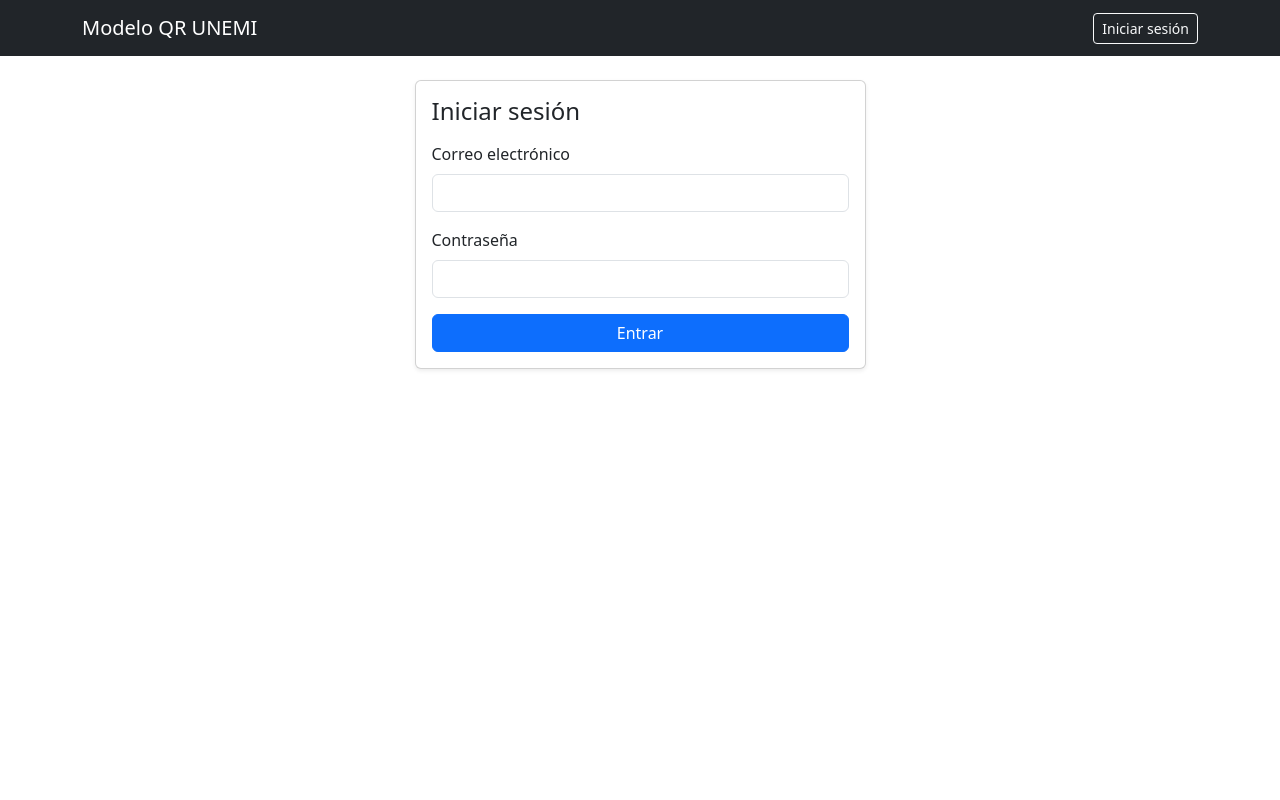
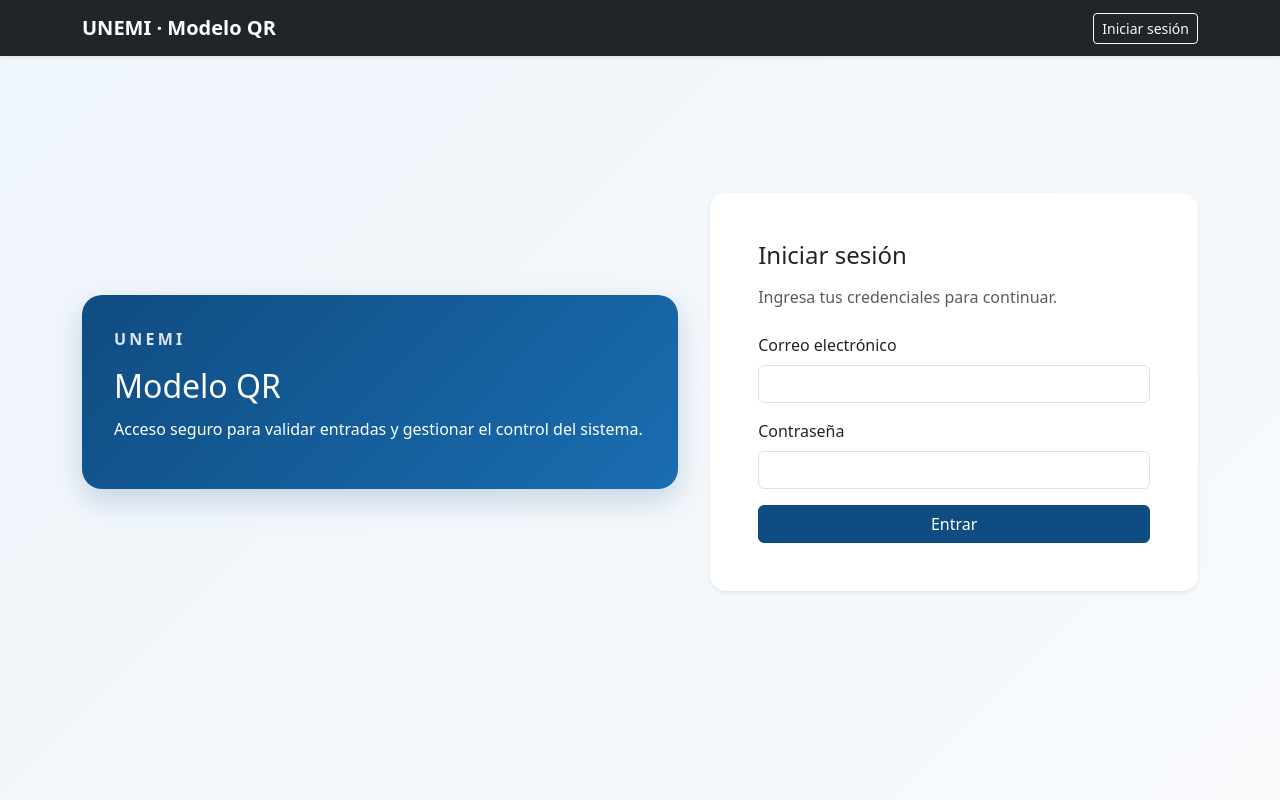
Before and after one commit to Darix-io/POO-Componente-Practico-Final, a Django app: page /login/ in a window 1280 px wide. Run offline with Django 5.2, Linux system fonts and the light colour scheme.

Commit message:
Sprint 4 Login Profesional

```diff
--- a/backend/security/views.py
+++ b/backend/security/views.py
@@ -1,5 +1,8 @@
+import json
+
 from django.contrib.auth import authenticate, login, logout
 from django.contrib.auth.mixins import LoginRequiredMixin
+from django.http import JsonResponse
 from django.shortcuts import redirect, render
 from django.views import View
 
@@ -13,13 +16,26 @@ class LoginPageView(View):
         return render(request, self.template_name, {"title": "Iniciar sesión"})
 
     def post(self, request, *args, **kwargs):
-        email = request.POST.get("email", "").strip()
-        password = request.POST.get("password", "")
+        if request.content_type and "application/json" in request.content_type:
+            try:
+                payload = json.loads(request.body.decode("utf-8"))
+            except json.JSONDecodeError:
+                return JsonResponse({"success": False, "message": "Solicitud inválida"}, status=400)
+            email = (payload.get("email") or "").strip()
+            password = payload.get("password") or ""
+        else:
+            email = request.POST.get("email", "").strip()
+            password = request.POST.get("password", "")
 
         user = authenticate(request, email=email, password=password)
         if user is not None:
             login(request, user)
+            if request.content_type and "application/json" in request.content_type:
+                return JsonResponse({"success": True, "message": "Inicio de sesión correcto", "redirect_url": "/"}, status=200)
             return redirect("home")
+
+        if request.content_type and "application/json" in request.content_type:
+            return JsonResponse({"success": False, "message": "Credenciales inválidas"}, status=401)
 
         return render(request, self.template_name, {"title": "Iniciar sesión", "error": "Credenciales inválidas"})
 
--- /dev/null
+++ b/backend/static/css/app.css
@@ -0,0 +1,63 @@
+:root {
+  --unemi-blue: #0f4c81;
+  --unemi-accent: #f5a623;
+  --surface: #f8fafc;
+}
+
+body {
+  background: linear-gradient(135deg, #eef5fb 0%, #f8fafc 100%);
+  min-height: 100vh;
+}
+
+.auth-shell {
+  display: grid;
+  grid-template-columns: 1.1fr 0.9fr;
+  gap: 2rem;
+  min-height: 78vh;
+  align-items: center;
+}
+
+.auth-branding {
+  background: linear-gradient(135deg, var(--unemi-blue) 0%, #1a6db1 100%);
+  border-radius: 1.25rem;
+  padding: 2rem;
+  color: #fff;
+  box-shadow: 0 12px 30px rgba(15, 76, 129, 0.2);
+}
+
+.brand-card h1 {
+  font-size: 2rem;
+  margin-bottom: 0.75rem;
+}
+
+.brand-eyebrow {
+  text-transform: uppercase;
+  letter-spacing: 0.2em;
+  font-weight: 700;
+  opacity: 0.85;
+}
+
+.auth-card {
+  border-radius: 1rem;
+}
+
+.btn-primary {
+  background-color: var(--unemi-blue);
+  border-color: var(--unemi-blue);
+}
+
+.btn-primary:hover {
+  background-color: #0c3b68;
+  border-color: #0c3b68;
+}
+
+@media (max-width: 767px) {
+  .auth-shell {
+    grid-template-columns: 1fr;
+    gap: 1rem;
+  }
+
+  .auth-branding {
+    padding: 1.25rem;
+  }
+}
--- /dev/null
+++ b/backend/static/js/login.js
@@ -0,0 +1,129 @@
+class ApiClient {
+  constructor() {
+    this.csrfToken = this.getCsrfToken();
+  }
+
+  getCsrfToken() {
+    const metaToken = document.querySelector('meta[name="csrf-token"]')?.content || '';
+    if (metaToken) {
+      return metaToken;
+    }
+
+    const cookieValue = document.cookie
+      .split('; ')
+      .find((row) => row.startsWith('csrftoken='));
+
+    return cookieValue ? cookieValue.split('=')[1] : '';
+  }
+
+  post(url, data) {
+    const headers = {
+      'Content-Type': 'application/json',
+      'X-Requested-With': 'XMLHttpRequest'
+    };
+
+    if (this.csrfToken) {
+      headers['X-CSRFToken'] = this.csrfToken;
+    }
+
+    return axios.post(url, data, {
+      headers,
+      xsrfCookieName: 'csrftoken',
+      xsrfHeaderName: 'X-CSRFToken'
+    }).catch((error) => {
+      throw this.handleError(error);
+    });
+  }
+
+  handleError(error) {
+    if (error.response) {
+      return new Error(error.response.data?.message || 'Error del servidor');
+    }
+    return new Error('No fue posible completar la solicitud');
+  }
+}
+
+class AuthService {
+  constructor(apiClient) {
+    this.apiClient = apiClient;
+  }
+
+  async login(email, password) {
+    const response = await this.apiClient.post('/login/', { email, password });
+    return response?.data?.success === true;
+  }
+}
+
+class LoginController {
+  constructor(authService, form, messageBox, submitButton) {
+    this.authService = authService;
+    this.form = form;
+    this.messageBox = messageBox;
+    this.submitButton = submitButton;
+    this.isSubmitting = false;
+  }
+
+  bindEvents() {
+    this.form.addEventListener('submit', (event) => this.handleSubmit(event));
+  }
+
+  async handleSubmit(event) {
+    event.preventDefault();
+
+    if (this.isSubmitting) {
+      return;
+    }
+
+    const email = document.getElementById('email').value.trim();
+    const password = document.getElementById('password').value;
+
+    if (!email || !password) {
+      this.showMessage('Completa todos los campos', 'danger');
+      return;
+    }
+
+    this.isSubmitting = true;
+    this.setLoading(true);
+
+    try {
+      const success = await this.authService.login(email, password);
+      if (success) {
+        window.location.href = '/';
+      } else {
+        this.showMessage('Credenciales inválidas', 'danger');
+      }
+    } catch (error) {
+      this.showMessage(error.message, 'danger');
+    } finally {
+      this.isSubmitting = false;
+      this.setLoading(false);
+    }
+  }
+
+  setLoading(isLoading) {
+    this.submitButton.disabled = isLoading;
+    this.submitButton.querySelector('.btn-label').classList.toggle('d-none', isLoading);
+    this.submitButton.querySelector('.spinner-border').classList.toggle('d-none', !isLoading);
+  }
+
+  showMessage(message, type) {
+    this.messageBox.className = `alert alert-${type}`;
+    this.messageBox.textContent = message;
+    this.messageBox.classList.remove('d-none');
+  }
+}
+
+document.addEventListener('DOMContentLoaded', () => {
+  const form = document.getElementById('login-form');
+  const messageBox = document.getElementById('form-message');
+  const submitButton = document.getElementById('submit-btn');
+
+  if (!form || !messageBox || !submitButton) {
+    return;
+  }
+
+  const apiClient = new ApiClient();
+  const authService = new AuthService(apiClient);
+  const controller = new LoginController(authService, form, messageBox, submitButton);
+  controller.bindEvents();
+});
--- a/backend/templates/base.html
+++ b/backend/templates/base.html
@@ -1,15 +1,18 @@
+{% load static %}
 <!DOCTYPE html>
 <html lang="es">
 <head>
     <meta charset="utf-8">
     <meta name="viewport" content="width=device-width, initial-scale=1">
+    <meta name="csrf-token" content="{{ csrf_token }}">
     <title>{% block title %}Modelo QR UNEMI{% endblock %}</title>
     <link href="https://cdn.jsdelivr.net/npm/bootstrap@5.3.3/dist/css/bootstrap.min.css" rel="stylesheet">
+    <link href="{% static 'css/app.css' %}" rel="stylesheet">
 </head>
 <body>
-    <nav class="navbar navbar-expand-lg navbar-dark bg-dark">
+    <nav class="navbar navbar-expand-lg navbar-dark bg-dark shadow-sm">
         <div class="container">
-            <a class="navbar-brand" href="{% url 'home' %}">Modelo QR UNEMI</a>
+            <a class="navbar-brand fw-semibold" href="{% url 'home' %}">UNEMI · Modelo QR</a>
             <div class="ms-auto">
                 {% if user.is_authenticated %}
                     <span class="navbar-text text-white me-3">Hola, {{ user.first_name|default:user.email }}</span>
@@ -26,5 +29,7 @@
     </main>
 
     <script src="https://cdn.jsdelivr.net/npm/bootstrap@5.3.3/dist/js/bootstrap.bundle.min.js"></script>
+    <script src="https://cdn.jsdelivr.net/npm/axios/dist/axios.min.js"></script>
+    {% block scripts %}{% endblock %}
 </body>
 </html>
--- a/backend/templates/login.html
+++ b/backend/templates/login.html
@@ -3,28 +3,45 @@
 {% block title %}Login | Modelo QR UNEMI{% endblock %}
 
 {% block content %}
-<div class="row justify-content-center">
-    <div class="col-md-5">
-        <div class="card shadow-sm">
-            <div class="card-body">
-                <h2 class="h4 mb-3">Iniciar sesión</h2>
+<div class="auth-shell">
+    <section class="auth-branding" aria-label="Información institucional">
+        <div class="brand-card">
+            <p class="brand-eyebrow">UNEMI</p>
+            <h1>Modelo QR</h1>
+            <p>Acceso seguro para validar entradas y gestionar el control del sistema.</p>
+        </div>
+    </section>
+
+    <section class="auth-form-panel" aria-labelledby="login-title">
+        <div class="card shadow-sm border-0 auth-card">
+            <div class="card-body p-4 p-md-5">
+                <h2 id="login-title" class="h4 mb-3">Iniciar sesión</h2>
+                <p class="text-muted mb-4">Ingresa tus credenciales para continuar.</p>
                 {% if error %}
-                    <div class="alert alert-danger">{{ error }}</div>
+                    <div class="alert alert-danger" role="alert">{{ error }}</div>
                 {% endif %}
-                <form method="post">
+                <div id="form-message" class="alert d-none" role="alert"></div>
+                <form id="login-form" method="post" novalidate aria-describedby="form-message">
                     {% csrf_token %}
                     <div class="mb-3">
                         <label for="email" class="form-label">Correo electrónico</label>
-                        <input type="email" class="form-control" id="email" name="email" required>
+                        <input type="email" class="form-control" id="email" name="email" autocomplete="email" required aria-required="true">
                     </div>
                     <div class="mb-3">
                         <label for="password" class="form-label">Contraseña</label>
-                        <input type="password" class="form-control" id="password" name="password" required>
+                        <input type="password" class="form-control" id="password" name="password" autocomplete="current-password" required aria-required="true">
                     </div>
-                    <button type="submit" class="btn btn-primary w-100">Entrar</button>
+                    <button type="submit" class="btn btn-primary w-100" id="submit-btn">
+                        <span class="btn-label">Entrar</span>
+                        <span class="spinner-border spinner-border-sm d-none" role="status" aria-hidden="true"></span>
+                    </button>
                 </form>
             </div>
         </div>
-    </div>
+    </section>
 </div>
 {% endblock %}
+
+{% block scripts %}
+<script src="/static/js/login.js"></script>
+{% endblock %}
```
Also changed, not shown: backend/security/tests.py (+36 -0 lines), backend/templates/index.html (+7 -4 lines), docs/informe-sprint4.md (added, +33 -0 lines), README.md.
